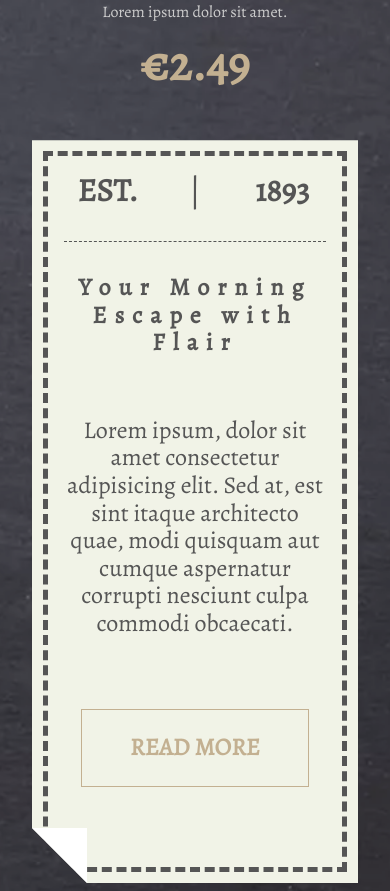
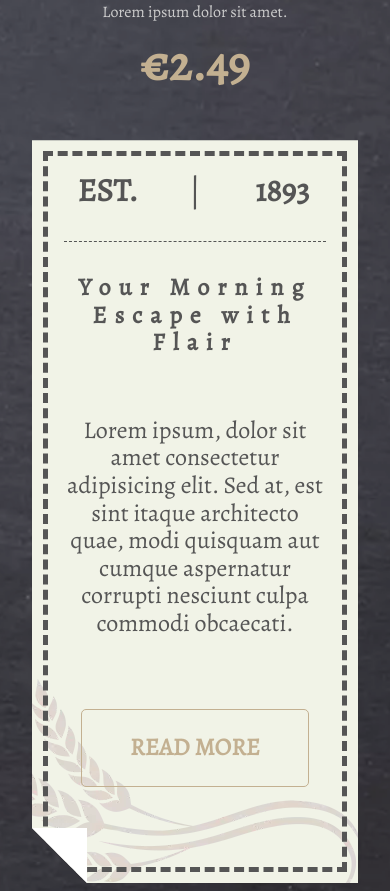
Before and after one commit to dainiuxt/bakery-page, a website: page index.html in a window 390 px wide. Shown: the part 4810-5701 px from the top of the page. Drawn offline with nearby package versions, Linux system fonts and the light colour scheme.

```diff
--- a/scss/main.scss
+++ b/scss/main.scss
@@ -458,9 +458,9 @@
     clip-path: polygon(0 0, 100% 0, 100% 100%, calc(var(--cs)) 100%, 0 calc(100% - var(--cs)));
     outline: 5px dashed #555;
     outline-offset: -1rem;
-    background: #f1f3e7 /*url(../assets/webp/morning-escape-bg.webp) center center no-repeat*/;
+    background: #f1f3e7;
     position: relative;
-    &::after {
+    &::before {
       content: '';
       position: absolute;
       display: block;
@@ -469,6 +469,14 @@
       background-color: #fff;
       bottom: 0;
       left: 0;
+    }
+    &::after {
+      content: url(../assets/webp/wheat-big.webp);
+      position: absolute;
+      display: block;
+      bottom: -20px;
+      right: -40px;
+      z-index: -1;
     }
     p {
       display: inline-block;
@@ -481,6 +489,7 @@
     .morebreakfast {
       display: inline-block;
       border: #c3b091 solid 1px;
+      border-radius: 5px;
       padding: 1em 2em;
       margin-top: 4em;
       text-transform: uppercase;
@@ -488,6 +497,10 @@
       color: #c3b091;
       font-size: 1.5em;
       font-weight: bold;
+      &:hover {
+        background-color: rgba(69, 70, 53, 0.3);
+        color: #eee;
+      }
     }
     .container {
       display: flex;
@@ -720,6 +733,11 @@
         font-size: 1.5rem;
         padding: 0 2rem;
       }
+      &::after {
+        // width: 95%;
+        right: -5px;
+        overflow: hidden;
+      }
     }
   }
 }
@@ -732,7 +750,3 @@
     flex-direction: row;
   }
 }
-
-// * {
-//   border: solid #333 1px;
-// }
```
Also changed, not shown: css/main.css.
